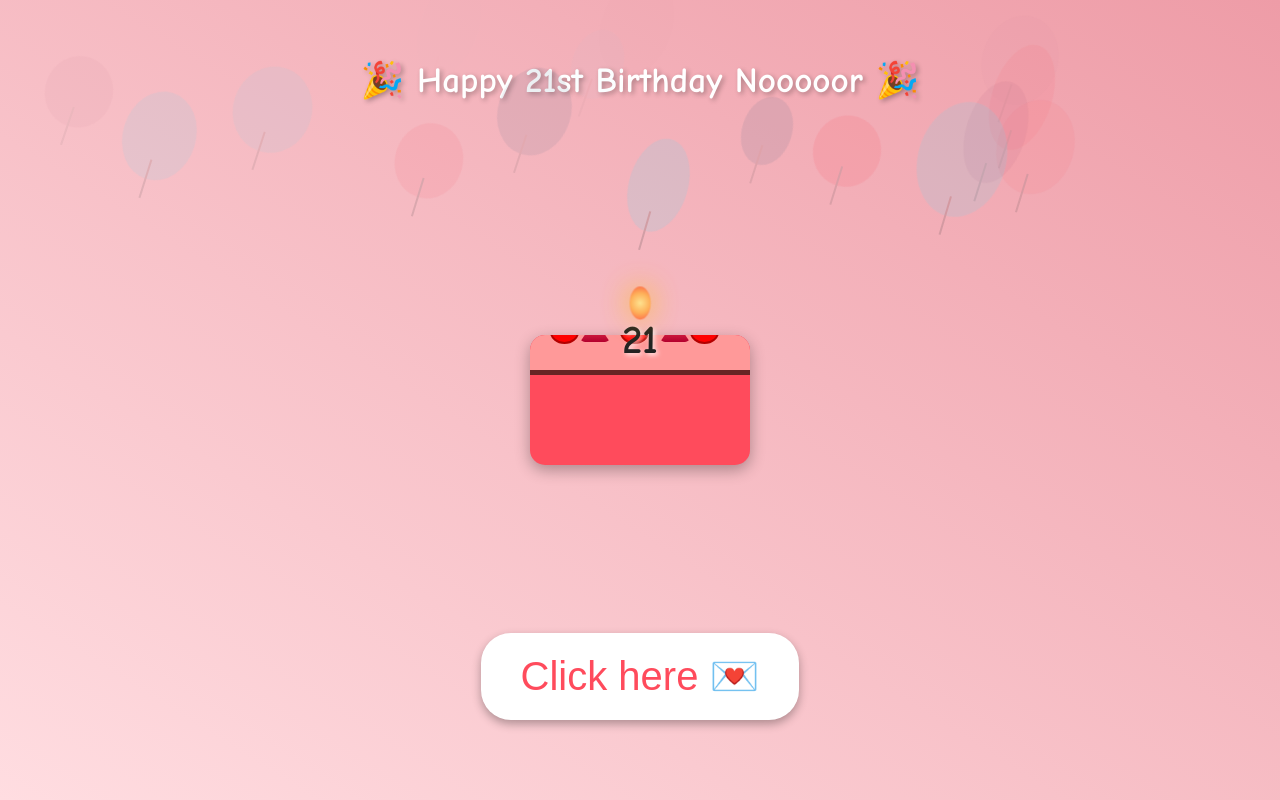
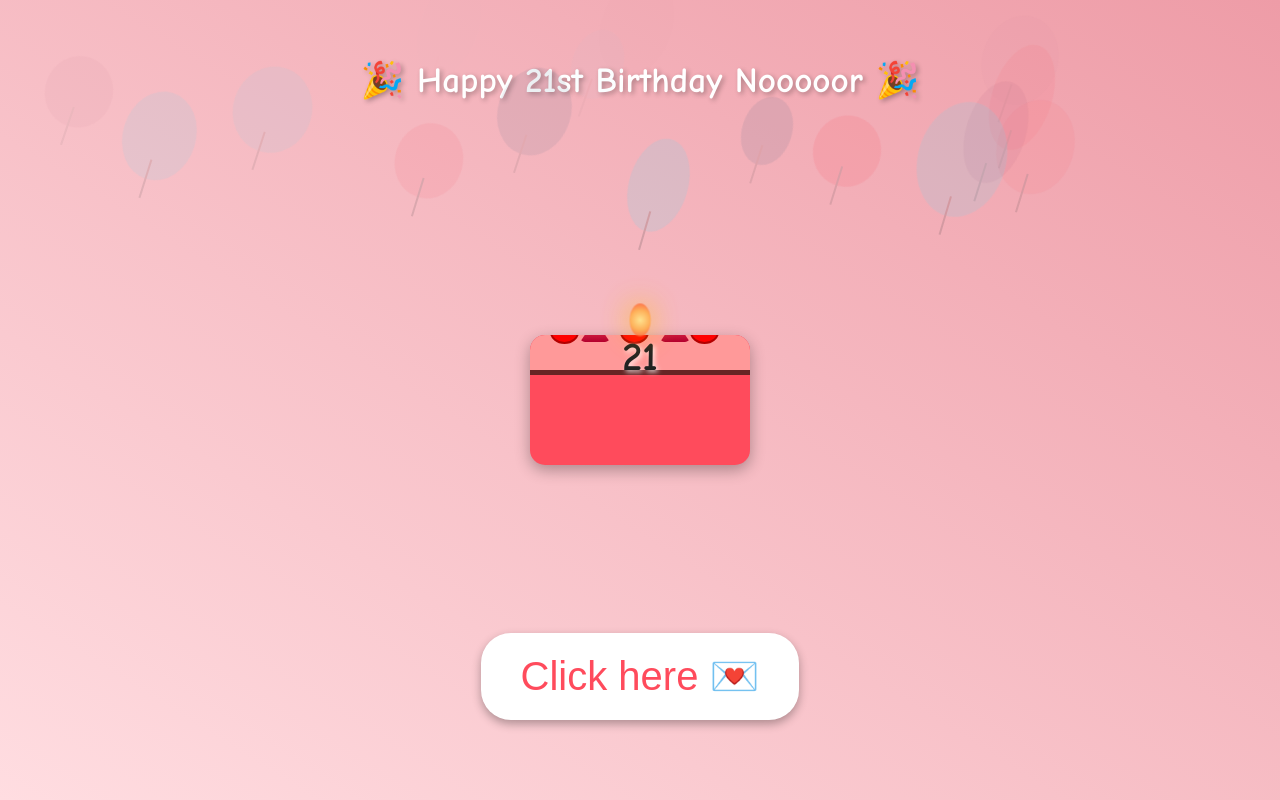
Before and after one commit to El-drini/HBD, a plain HTML site: page index.html in a window 1280 px wide. Shown: the top 800 px of the page. Drawn offline with Linux system fonts and the light colour scheme.

Commit message:
modified candle position3:   index.html

```diff
--- a/index.html
+++ b/index.html
@@ -103,7 +103,7 @@
         z-index: 20; /* يخلي الشمعة فوق كل العناصر */
         text-align: center;
         @media (min-width: 768px) {
-          bottom: 52.15%;
+          bottom: 50%;
         }
       }
 
```
